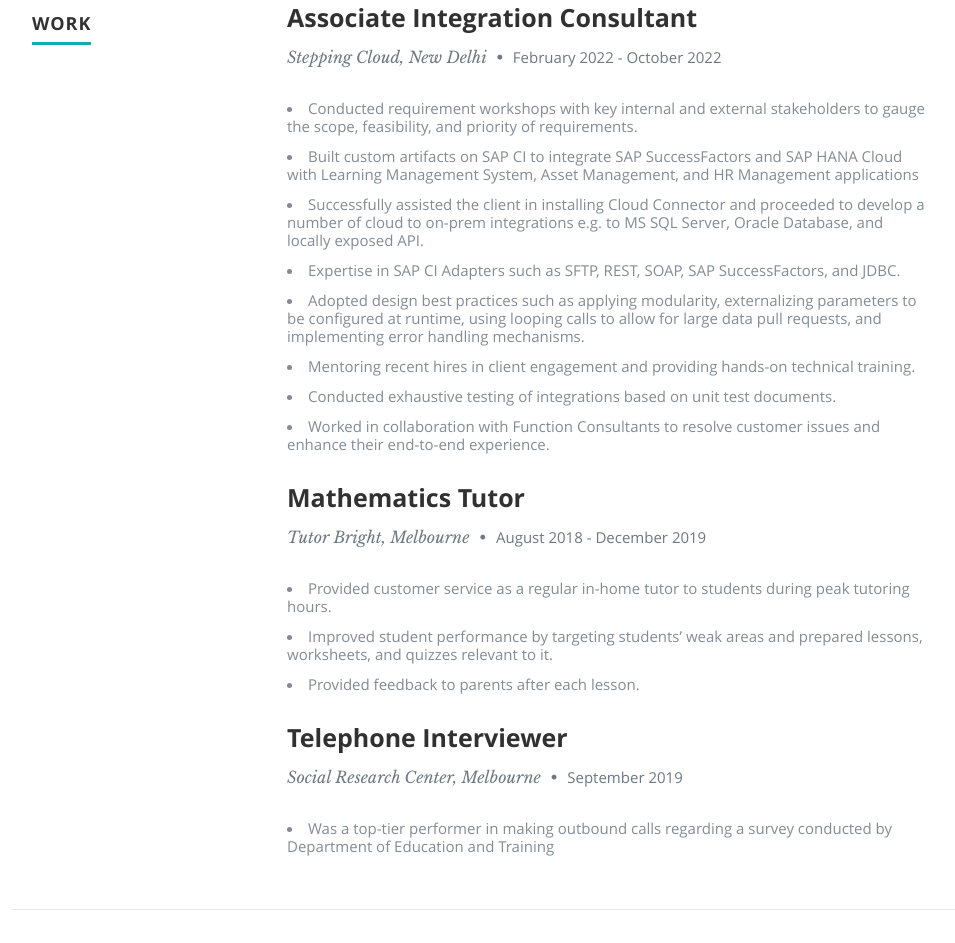
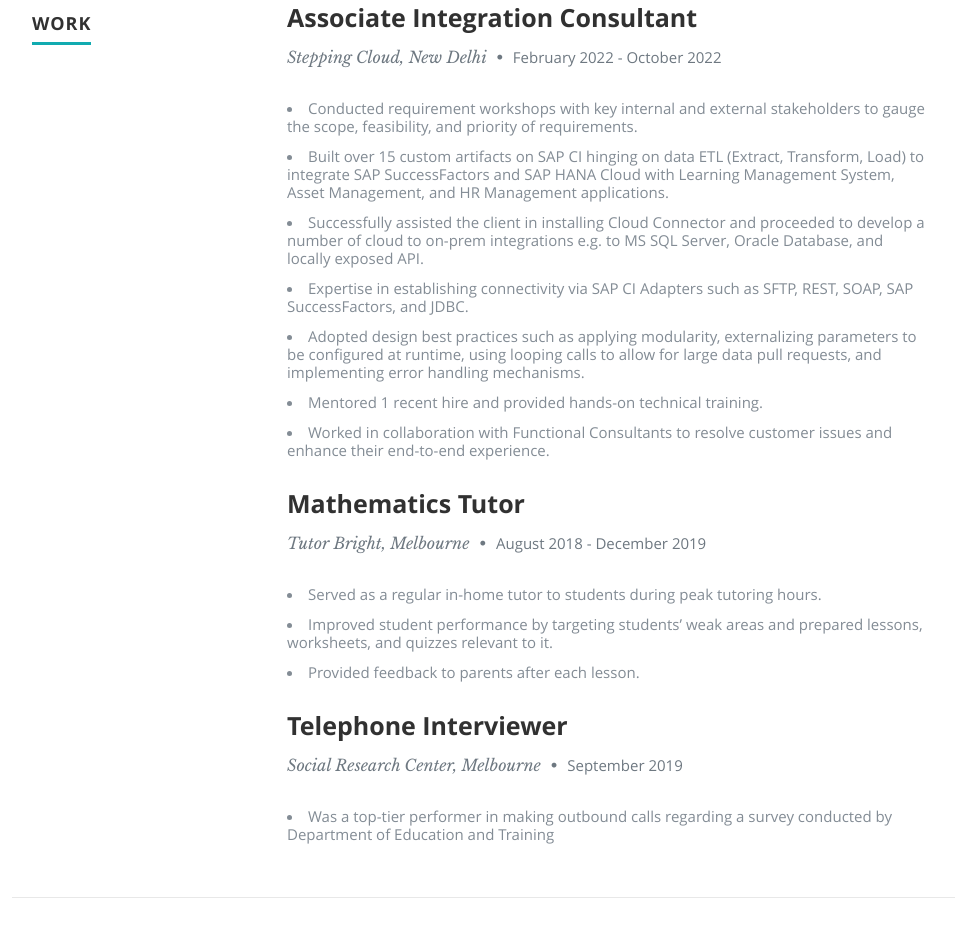
Before and after one commit to SameeraSuhail1/azure-resume, a plain HTML site: page frontend/index.html in a window 1280 px wide. Shown: the part 1675-2618 px from the top of the page, without its empty margins (118-1073 px from the left). Drawn offline with nearby package versions, Linux system fonts and the light colour scheme; no server answers.

Commit message:
change job respnsibilites

```diff
--- a/frontend/index.html
+++ b/frontend/index.html
@@ -179,13 +179,12 @@
 
                   <p>
                   <li>Conducted requirement workshops with key internal and external stakeholders to gauge the scope, feasibility, and priority of requirements.</li>
-                  <li>Built custom artifacts on SAP CI to integrate SAP SuccessFactors and SAP HANA Cloud with Learning Management System, Asset Management, and HR Management applications</li>
+                  <li>Built over 15 custom artifacts on SAP CI hinging on data ETL (Extract, Transform, Load) to integrate SAP SuccessFactors and SAP HANA Cloud with Learning Management System, Asset Management, and HR Management applications.</li>
                   <li>Successfully assisted the client in installing Cloud Connector and proceeded to develop a number of cloud to on-prem integrations e.g. to MS SQL Server, Oracle Database, and locally exposed API.</li>
-                  <li>Expertise in SAP CI Adapters such as SFTP, REST, SOAP, SAP SuccessFactors, and JDBC.</li>
+                  <li>Expertise in establishing connectivity via SAP CI Adapters such as SFTP, REST, SOAP, SAP SuccessFactors, and JDBC.</li>
                   <li>Adopted design best practices such as applying modularity, externalizing parameters to be configured at runtime, using looping calls to allow for large data pull requests, and implementing error handling mechanisms.</li>
-                  <li>Mentoring recent hires in client engagement and providing hands-on technical training.</li>
-                  <li>Conducted exhaustive testing of integrations based on unit test documents.</li>
-                  <li>Worked in collaboration with Function Consultants to resolve customer issues and enhance their end-to-end experience.</li>
+                  <li>Mentored 1 recent hire and provided hands-on technical training.</li>
+                  <li>Worked in collaboration with Functional Consultants to resolve customer issues and enhance their end-to-end experience.</li>
                   </p>
 
                </div>
@@ -200,7 +199,7 @@
                   <p class="info">Tutor Bright, Melbourne <span>&bull;</span> <em class="date">August 2018 - December 2019</em></p>
 
                   <p>
-                     <li>Provided customer service as a regular in-home tutor to students during peak tutoring hours. </li>
+                     <li>Served as a regular in-home tutor to students during peak tutoring hours. </li>
                      <li>Improved student performance by targeting students’ weak areas and prepared lessons, worksheets, and quizzes relevant to it.</li>
                      <li>Provided feedback to parents after each lesson.</li>
                   </p>
```
